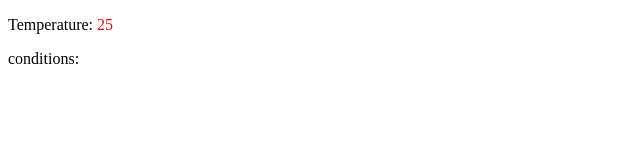
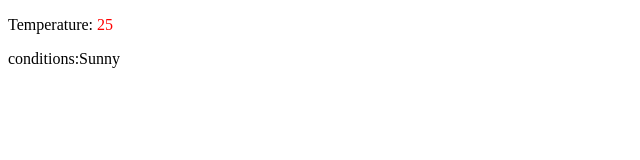
Before and after one commit to acciojob/conditional-weather-report-Chandrashekar185, a React app: page / in a window 1280 px wide. Shown: the top 160 px of the page, without its empty margins (0-640 px from the left). Built offline with nearby package versions, Linux system fonts and the light colour scheme.

Commit message:
Update App.js

```diff
--- a/src/components/App.js
+++ b/src/components/App.js
@@ -4,7 +4,7 @@ import './../styles/App.css';
 
 const App = () => {
   const [weather]=useState({temperature: 25,
-                           condition:"Sunny",});
+                           conditions:"Sunny",});
   return (
     <div>
     <WeatherDisplay weather={weather}/>
```
